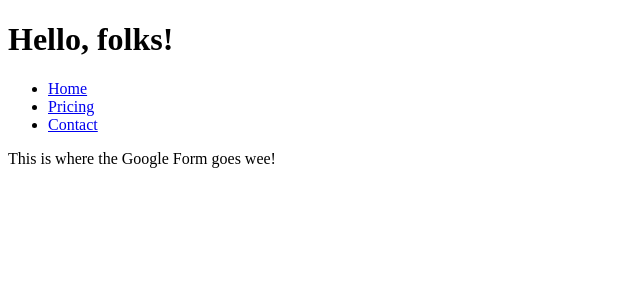
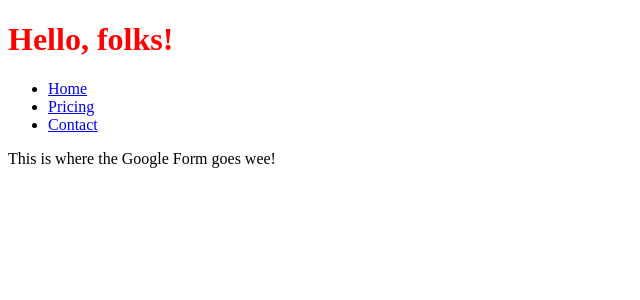
Before and after one commit to BrettdeBear/Shelley-and-Leo, a React (Create React App) app in the folder client/: page /contact in a window 1280 px wide. Shown: the top 300 px of the page, without its empty margins (0-640 px from the left). Built offline with nearby package versions, Linux system fonts and the light colour scheme.

Commit message:
set up index.css file and imported into App.js

```diff
--- a/client/src/components/App.js
+++ b/client/src/components/App.js
@@ -5,13 +5,13 @@ import Nav from "./Nav";
 import Contact from "./Contact";
 import Home from "./Home";
 import PayPrice from "./PayPrice";
+import "../index.css";
 
 
 function App() {
-  // Code goes here!
   return(
     <>
-      <h1>Hello, folks!</h1>
+      <h1 className="cool">Hello, folks!</h1>
       <Nav />
       <Switch>
         <Route exact path='/'>
--- /dev/null
+++ b/client/src/index.css
@@ -0,0 +1,3 @@
+.cool {
+    color: red;
+}
```
